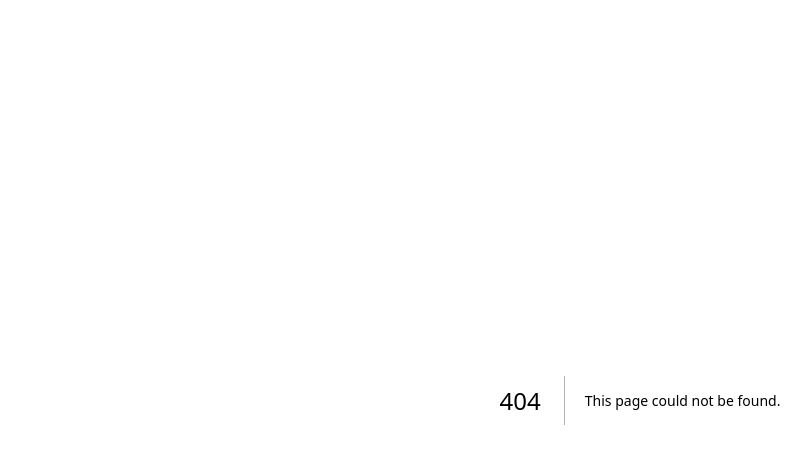
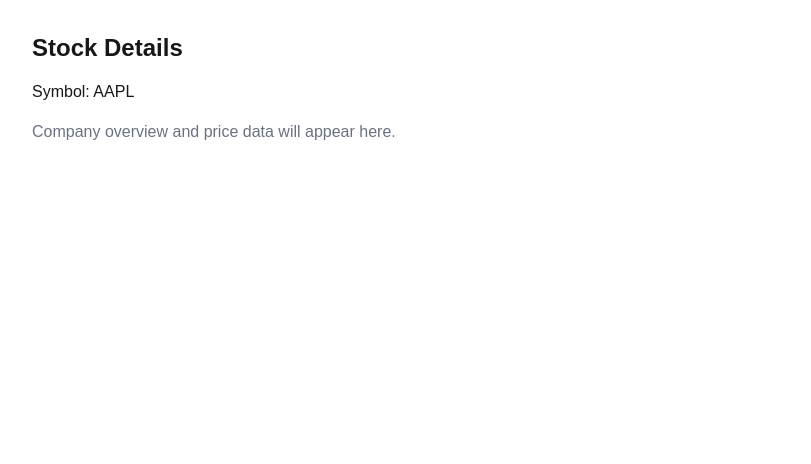
Before and after one commit to arch-van/tw-tickers, a Next.js app: page /AAPL in a window 1280 px wide. Before the commit this address had no page. Shown: the top 464 px of the page, without its empty margins (0-811 px from the left). Built offline with nearby package versions, Linux system fonts and the light colour scheme.

Commit message:
add initial StockDetails page

```diff
--- /dev/null
+++ b/src/pages/[symbol].tsx
@@ -0,0 +1,14 @@
+import { useRouter } from 'next/router';
+
+export default function StockDetails() {
+  const router = useRouter();
+  const { symbol } = router.query;
+
+  return (
+    <main className="p-8">
+      <h1 className="text-2xl font-bold mb-4">Stock Details</h1>
+      <p>Symbol: <span className="font-mono">{symbol}</span></p>
+      <p className="mt-4 text-gray-500">Company overview and price data will appear here.</p>
+    </main>
+  );
+}
```
